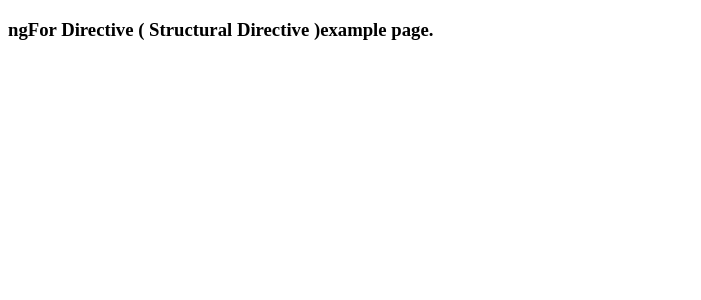
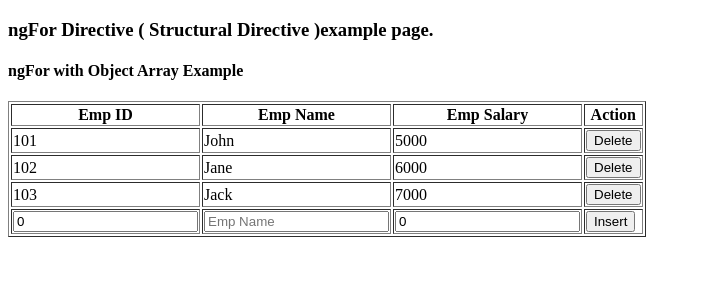
Before and after one commit to rajan10/AngularAppVSCode, an Angular app in the folder app4/: page / in a window 1280 px wide. Shown: the top 300 px of the page, without its empty margins (0-701 px from the left). Built offline with nearby package versions, Linux system fonts and the light colour scheme.

Commit message:
Add Insert and delete on the application

```diff
--- a/app4/src/app/app.component.html
+++ b/app4/src/app/app.component.html
@@ -13,7 +13,7 @@ Here, the color of the div is bound to the value of mycolor, which is determined
 
  <div *ngIf="!b" style="background-color:red">Sorry!!!</div> -->
 
-<!-- <select [ngModel]="selectedCountry"> <!--ngModel directive(2-way directive) is binding to selectedCountry
+<!-- <select [ngModel]="selectedCountry"> ngModel directive(2-way directive) is binding to selectedCountry
   <option>Nepal</option>
   <option>India</option>
   <option>USA</option>
@@ -28,10 +28,61 @@ Here, the color of the div is bound to the value of mycolor, which is determined
   <p *ngSwitchCase="'UK'">UK Details Here</p>
   <p *ngSwitchDefault>Please select country</p> -->
 
+  <!-- The *ngFor structural directive in Angular is used for iterating over a collection of items, such as an array or an object, and rendering a template for each item in the collection. -->
+<!-- <ul>
+  <li *ngFor="let city of cities">{{city}} </li> let declares a local varaible for each iteration
+</ul> -->
 
-  <!-- The *ngFor structural directive in Angular is used for iterating over a collection of items, such as an array or an object, and rendering a template for each item in the collection. -->
-<ul>
-  <li *ngFor="let city of cities">{{city}} </li> <!-- let declares a local varaible for each iteration -->
-</ul>
+<h4> ngFor with Object Array Example </h4>
+<table border="1">
+<tr>
+  <th>Emp ID</th> <th>Emp Name</th> <th>Emp Salary</th> <th>Action</th>
+</tr>
 
+<tr *ngFor="let emp of employees; let i = index"> <!-- *ngFor directive is used to iterate over an array of objects -->
+      <!-- Renders a table row for each employee object in the employees array.
+      * Displays employee id, name, salary, and a delete button for each row. *
+      The delete button calls the onDeleteClick() method, passing the index of
+      the employee to delete.  -->
+
+      <td>{{ emp.empId }}</td>
+      <td>{{ emp.empName }}</td>
+      <td>{{ emp.salary }}</td>
+      <td><input type="button" value="Delete" (click)="onDeleteClick(i)" /></td>
+
+</tr>
+<tr>
+      <!-- Renders input fields to capture new employee details. * Binds
+      employee id, name and salary fields to newemployee object. * Provides a
+      button to insert the new employee by calling onInsertClick().
+    [(ngModel)] is a special Angular syntax used for two-way data binding.
+    It connects a variable in your Angular code to an element in your UI, allowing changes in one place to automatically affect the other.
+  Putting It Together:
+[(ngModel)]="newemployee.empId" connects the input field in your HTML (where the user can type the employee's ID) to the empId property of the newemployee object in your Angular code.
+If the user types something in the input field, the value is automatically stored in newemployee.empId.
+If you change newemployee.empId in your Angular code, the value in the input field updates automatically.-->
+      <td>
+        <input
+          type="text"
+          [(ngModel)]="newemployee.empId"
+          placeholder="Emp Id"
+        />
+      </td>
+      <td>
+        <input
+          type="text"
+          [(ngModel)]="newemployee.empName"
+          placeholder="Emp Name"
+        />
+      </td>
+      <td>
+        <input
+          type="text"
+          [(ngModel)]="newemployee.salary"
+          placeholder="Salary"
+        />
+      </td>
+      <td><input type="button" value="Insert" (click)="onInsertClick()" /></td>
+</tr>
+</table>
 </div>
--- a/app4/src/app/app.component.ts
+++ b/app4/src/app/app.component.ts
@@ -32,4 +32,25 @@ employees:Employee[]= [new Employee(101,"John",5000),
                        new Employee(102,"Jane",6000),
                        new Employee(103,"Jack",7000)
                       ];
+newemployee: Employee= new Employee(0, "", 0);
+  /**
+   * Inserts a new employee into the employees array by pushing a new Employee instance.
+   * Resets the newemployee properties after inserting.
+   *
+   * Deletes an employee from the employees array by splicing the array at the given index.
+   * Confirms deletion with the user first.
+  */
+  onInsertClick(){
+
+    this.employees.push(new Employee(this.newemployee.empId, this.newemployee.empName, this.newemployee.salary));
+
+    this.newemployee.empId=0;
+    this.newemployee.empName="";
+    this.newemployee.salary=0;
   }
+    onDeleteClick(n: any){
+      if(confirm("Are you sure you want to delete this employee?")){
+        this.employees.splice(n,1);
+      }
+  }
+  }
```
